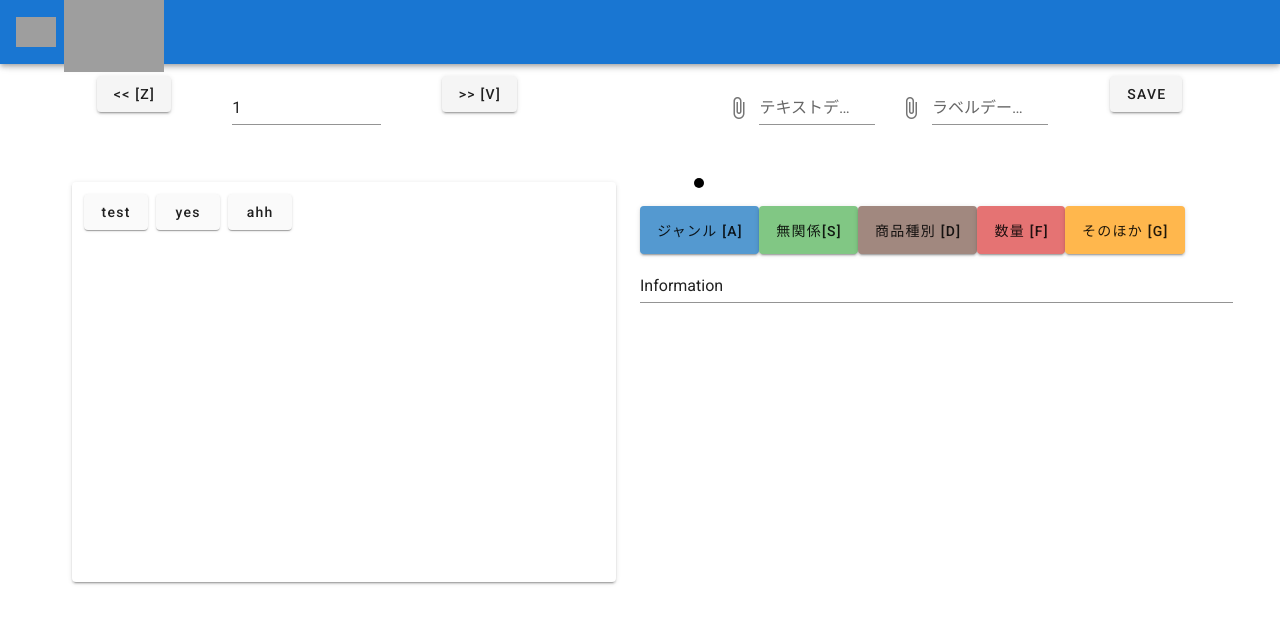
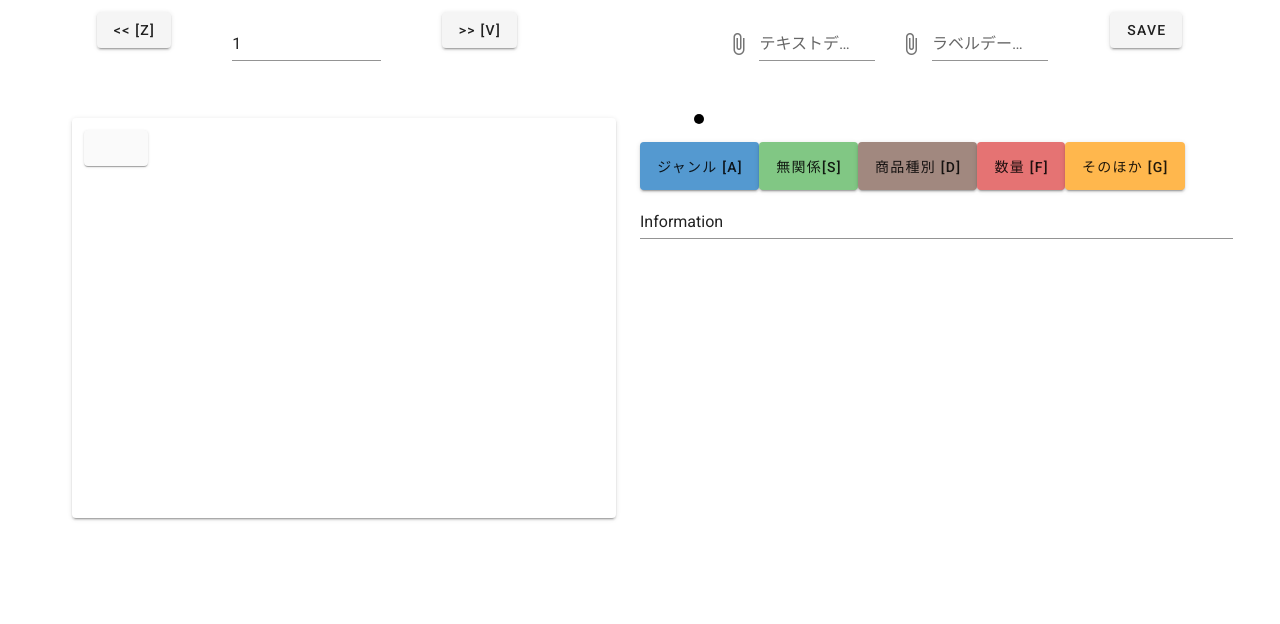
Before and after one commit to HN410/SecondhandAnnotator, a Vue app: page / in a window 1280 px wide. Shown: the top 624 px of the page. Built offline with nearby package versions, Linux system fonts and the light colour scheme; grey boxes are pictures that could not be loaded.

Commit message:
update others

```diff
--- a/src/App.vue
+++ b/src/App.vue
@@ -1,34 +1,5 @@
 <template>
   <v-app>
-    <v-app-bar
-      app
-      color="primary"
-      dark
-    >
-      <div class="d-flex align-center">
-        <v-img
-          alt="Vuetify Logo"
-          class="shrink mr-2"
-          contain
-          src="https://cdn.vuetifyjs.com/images/logos/vuetify-logo-dark.png"
-          transition="scale-transition"
-          width="40"
-        />
-
-        <v-img
-          alt="Vuetify Name"
-          class="shrink mt-1 hidden-sm-and-down"
-          contain
-          min-width="100"
-          src="https://cdn.vuetifyjs.com/images/logos/vuetify-name-dark.png"
-          width="100"
-        />
-      </div>
-
-      <v-spacer></v-spacer>
-
-    </v-app-bar>
-
     <v-main>
       <MainPane ref="main"></MainPane>
     </v-main>
--- a/src/components/MainPane.vue
+++ b/src/components/MainPane.vue
@@ -32,7 +32,7 @@
     name: 'MainPane',
 
     data: () => ({
-            textData: [["test", "yes", "ahh"], ["aaa", "dasd", "asda"]],
+            textData: [[""], [""]],
             labelData: {},
             fileName: "",
             labelDataSet: [{}, []], // {ファイルパス: index}とラベルデータを格納
@@ -80,7 +80,7 @@
         {
           this.$refs.tool.setNowPage(this.labelDataSet[0][this.fileName]);
         }
-        this.infoText = "TextData loading is finished.";
+        this.infoText = "Text data loading is finished.";
       },
       // 以前出力したデータセットの読み込み
       changeLabelData: function(labelDataSet){
@@ -90,7 +90,7 @@
         if(this.fileName in this.labelDataSet[0]){
           this.$refs.tool.setNowPage(this.labelDataSet[0][this.fileName]);
         }
-        this.infoText = "LabelData loading is finished.";
+        this.infoText = "Label data loading is finished.";
       },
       changeLabel: function(labelData){
         this.labelData = labelData;
```
Also changed, not shown: example.png (added), 1 other file (tests, documents, lock files or other folders).
